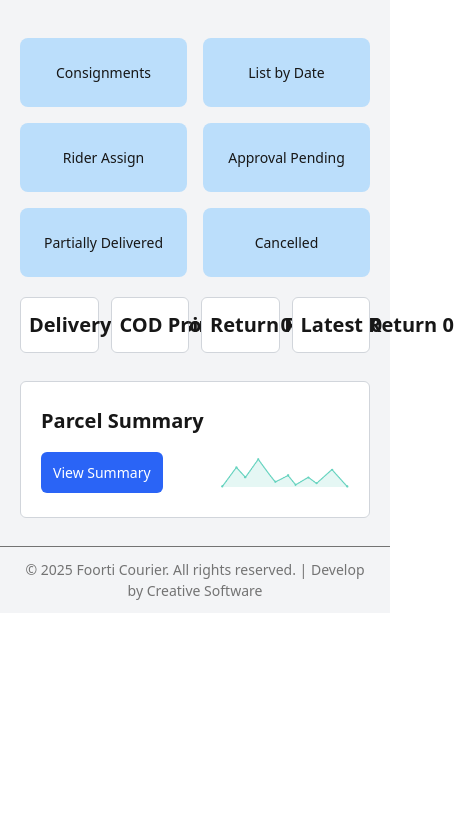
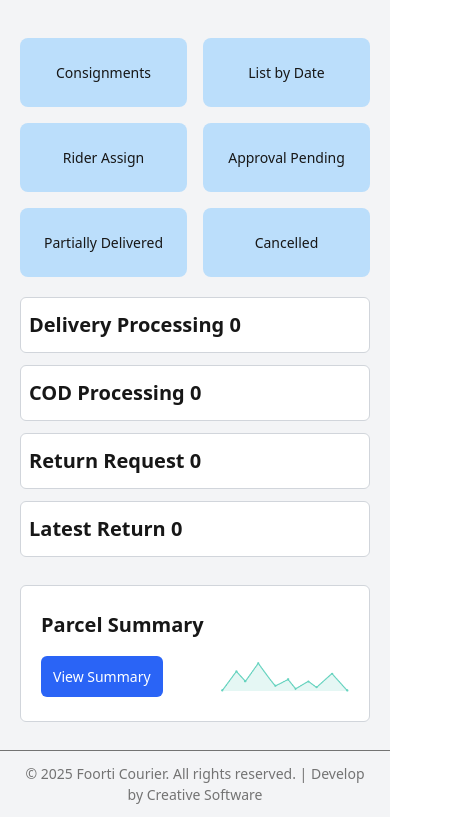
Before and after one commit to MAHIR-DEVES/Foorti-courier-copy, a Next.js app: page /dashboard in a window 390 px wide. Shown: the part 694-1511 px from the top of the page, 454 px wide, since content can reach past the window. Before the commit the page ends 1307 px from the top, so only its background shows below. Built offline with nearby package versions, Linux system fonts and the light colour scheme; no server answers.

Commit message:
responcive issue fix

```diff
--- a/app/components/dashboard/Card.jsx
+++ b/app/components/dashboard/Card.jsx
@@ -21,15 +21,34 @@ const performanceData = [
 const Card = () => {
   return (
     <div
-      className="grid grid-cols-4 gap-3 pb-2 mt-5
-    "
+      className="
+    grid
+    grid-cols-1
+    sm:grid-cols-2
+    md:grid-cols-3
+    lg:grid-cols-4
+    gap-3
+    pb-2
+    mt-5
+  "
     >
       {performanceData.map((item, index) => (
         <div
           key={index}
-          className="md:flex justify-between gap-3 px-2 py-3 md:py-4 bg-primary border border-gray rounded-md"
+          className="
+        flex
+        justify-between
+        gap-3
+        px-2
+        py-3
+        md:py-4
+        bg-primary
+        border
+        border-gray
+        rounded-md
+      "
         >
-          <div className="md:block">
+          <div>
             <h2 className="text-[20px] text-primary font-semibold whitespace-nowrap">
               {item.title} 0
             </h2>
```
Also changed, not shown: 1 other file (tests, documents, lock files or other folders).
